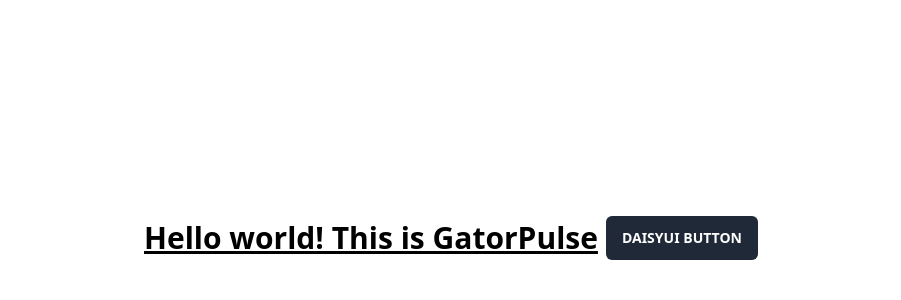
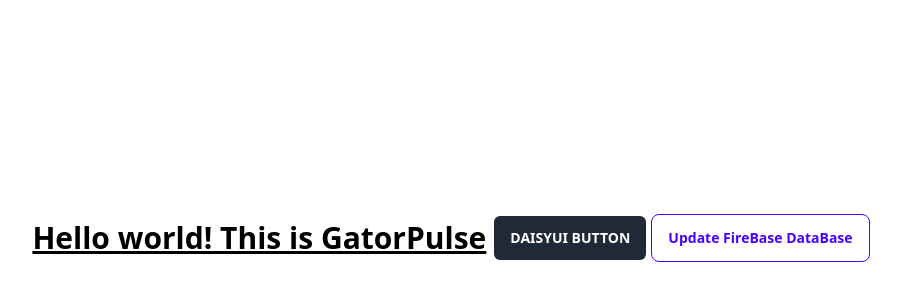
Before and after one commit to jiyadurai/cen3031-project, a React (Vite) app in the folder gatorpulse/: page / in a window 1280 px wide. Shown: the part 162-462 px from the top of the page, without its empty margins (189-1090 px from the left). Built offline with nearby package versions, Linux system fonts and the light colour scheme.

Commit message:
Added code to connect to firebase database and add a test document to it using client side fetch request

```diff
--- a/gatorpulse/package.json
+++ b/gatorpulse/package.json
@@ -10,6 +10,7 @@
     "preview": "vite preview"
   },
   "dependencies": {
+    "firebase": "^11.4.0",
     "react": "^19.0.0",
     "react-dom": "^19.0.0"
   },
--- a/gatorpulse/src/App.jsx
+++ b/gatorpulse/src/App.jsx
@@ -1,13 +1,31 @@
+import { useState } from "react";
+import { db, collection, addDoc } from "./firebase";
+
 export default function App() {
+  const [count, setCount] = useState(0);
+  const addData = async () => {
+    try {
+      await addDoc(collection(db, "users"), {
+        name: "Test Update: " + count,
+        email: "name@example.com",
+        createdAt: new Date(),
+      });
+      alert("Data added successfully! 🚀");
+    } catch (error) {
+      console.error("Error adding document: ", error);
+    }
+  };
+
   return (
     <div className="bg-white flex h-screen w-screen items-center justify-center">
       <h1 className="text-3xl text-black font-bold underline mr-2">
         Hello world! This is GatorPulse
       </h1>
       <div>
-      <button className="inline-block cursor-pointer rounded-md bg-gray-800 px-4 py-3 text-center text-sm font-semibold uppercase text-white transition duration-200 ease-in-out hover:bg-gray-900">
+      <button className="inline-block cursor-pointer rounded-md bg-gray-800 px-4 py-3 text-center text-sm font-semibold uppercase text-white transition duration-200 ease-in-out hover:bg-gray-900 mr-[5px]">
         DaisyUI Button
       </button>
+      <button onClick={addData} className="btn btn-outline btn-primary">Update FireBase DataBase</button>
       </div>
     </div>
   )
--- /dev/null
+++ b/gatorpulse/src/firebase.js
@@ -0,0 +1,26 @@
+// Import the functions you need from the SDKs you need
+import { initializeApp } from "firebase/app";
+import { getAnalytics } from "firebase/analytics";
+import { getFirestore } from "firebase/firestore";
+import { collection, addDoc } from "firebase/firestore";
+// TODO: Add SDKs for Firebase products that you want to use
+// https://firebase.google.com/docs/web/setup#available-libraries
+
+// Your web app's Firebase configuration
+// For Firebase JS SDK v7.20.0 and later, measurementId is optional
+const firebaseConfig = {
+  apiKey: "AIzaSyBM7A8WVrLyGCNM7bdPLs9Fq73sFL8th10",
+  authDomain: "gatorpulse-6be77.firebaseapp.com",
+  projectId: "gatorpulse-6be77",
+  storageBucket: "gatorpulse-6be77.firebasestorage.app",
+  messagingSenderId: "243490286602",
+  appId: "1:243490286602:web:599c09e8610c7f4450c3f3",
+  measurementId: "G-49158VXYPT"
+};
+
+// Initialize Firebase
+const app = initializeApp(firebaseConfig);
+const db = getFirestore(app);
+const analytics = getAnalytics(app);
+
+export { db, collection, addDoc };
```
Also changed, not shown: 1 other file (tests, documents, lock files or other folders).
